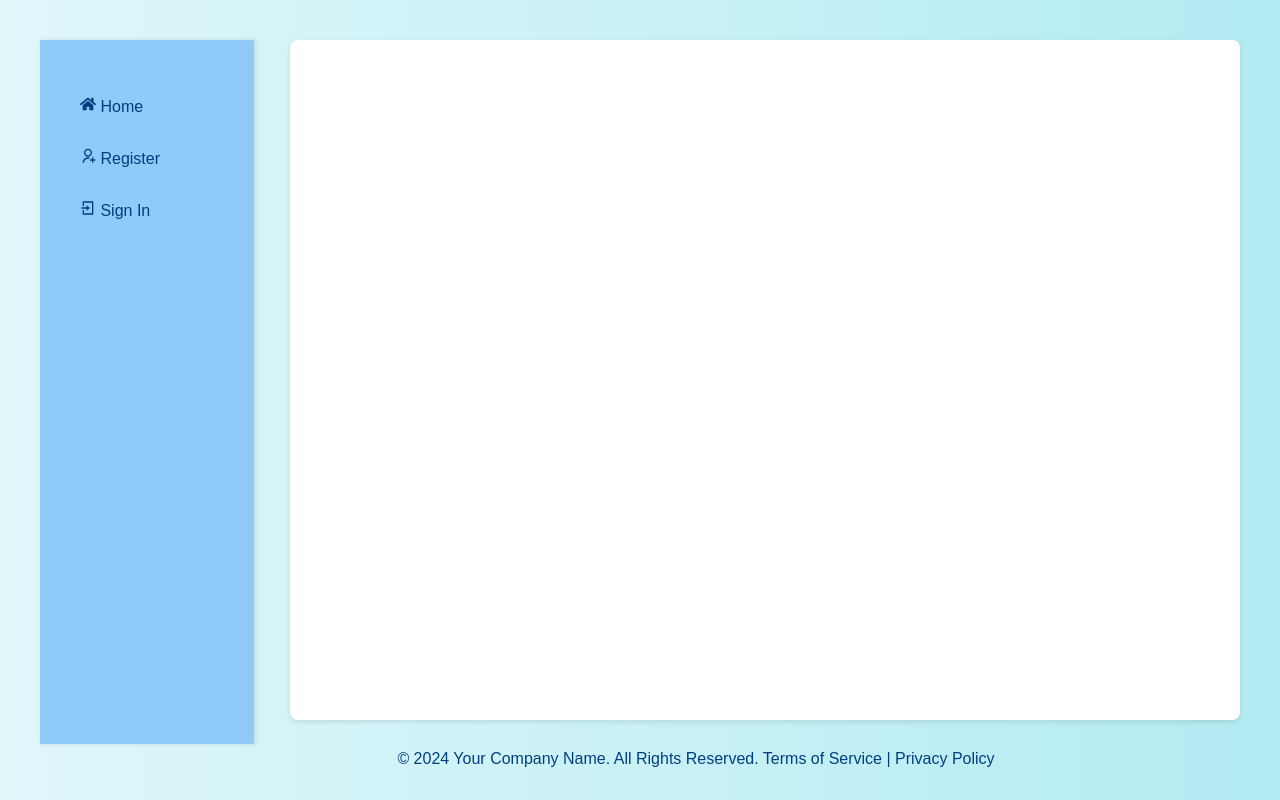
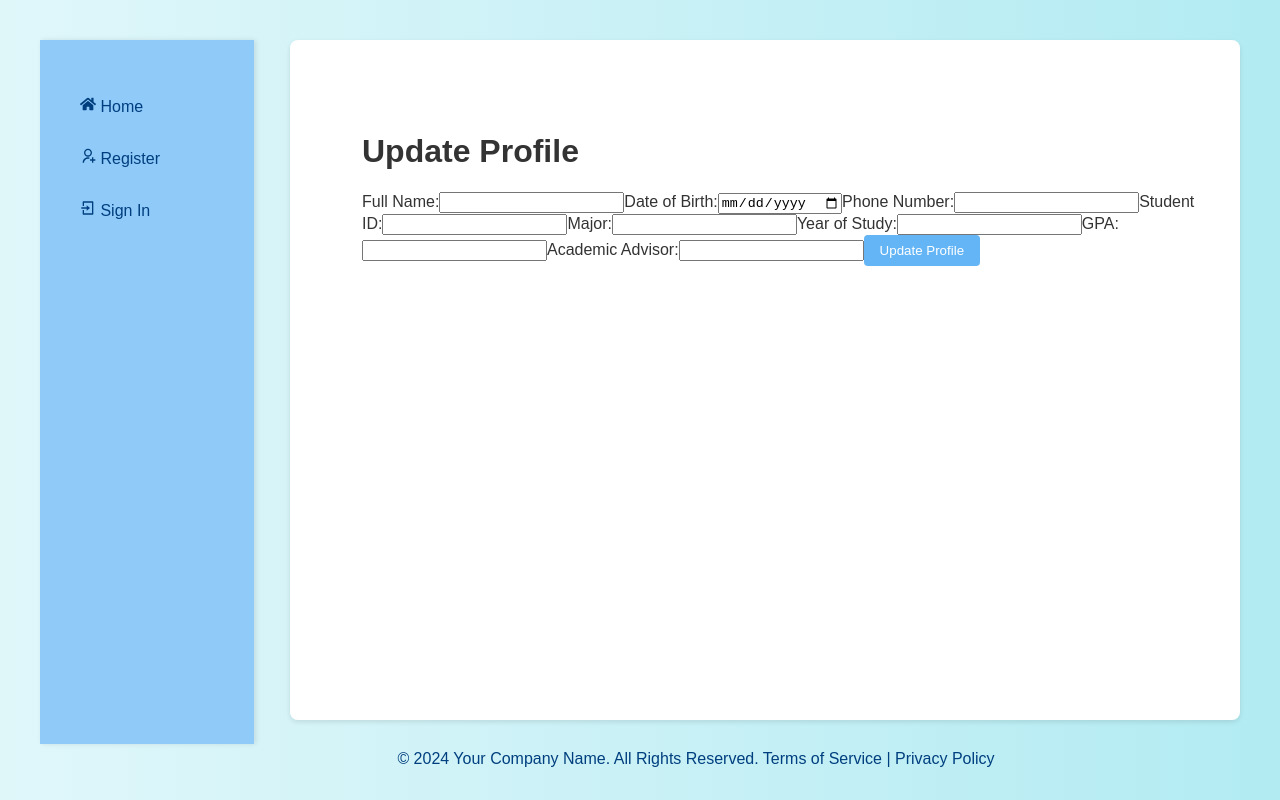
Before and after one commit to ayahae79/Focus-Board-Frontend, a React (Vite) app: page /profile in a window 1280 px wide. Built offline with nearby package versions, Linux system fonts and the light colour scheme; no server answers.

Commit message:
profile done no bugs version

```diff
--- a/src/App.jsx
+++ b/src/App.jsx
@@ -26,17 +26,17 @@ const App = () => {
 
   const fetchUserSession = async () => {
     console.log("FETCHING USER SESSION!!!")
-    console.log(user)
     try {
       const userData = await CheckSession()
+      console.log("User Data:", userData) // Log the user data here
       if (userData) {
         setUser({ data: userData, role: userData.role })
       }
     } catch (error) {
       console.error("Error fetching user session:", error)
-      setUser({ data: null, role: null })
     }
   }
+
   useEffect(() => {
     fetchUserSession()
   }, [])
@@ -74,8 +74,14 @@ const App = () => {
               element={<CourseDetails user={user.data} />}
             />
             <Route path="courses/createcourse" element={<CreateCourseForm />} />
-            <Route path="user/profile" element={<StudentProfile />} />
-            <Route path="/profile/data" element={<ProfileDisplay />} />
+            <Route
+              path="/profile"
+              element={<StudentProfile user={user.data} />}
+            />
+            <Route
+              path="/profile/data"
+              element={<ProfileDisplay user={user.data} />}
+            />
           </Routes>
         </main>
         <footer className="footer">
--- a/src/components/Nav.jsx
+++ b/src/components/Nav.jsx
@@ -32,7 +32,6 @@ const Nav = ({ user, handleLogOut }) => {
             <FaPlus /> Add Task{" "}
           </Link>
         </li>
-
       </ul>
     </nav>
   )
@@ -62,6 +61,12 @@ const Nav = ({ user, handleLogOut }) => {
           <Link to="/tasks/new" className="nav-link">
             {" "}
             <FaPlus /> Add Task{" "}
+          </Link>
+        </li>
+        <li>
+          <Link to="/profile/data" className="nav-link">
+            {" "}
+            <FaPlus /> profile{" "}
           </Link>
         </li>
       </ul>
--- a/src/components/StudentProfile.jsx
+++ b/src/components/StudentProfile.jsx
@@ -1,72 +1,154 @@
-// src/StudentProfile.js
-import React, { useState } from 'react';
-import { useNavigate } from 'react-router-dom';
+import React, { useState, useEffect } from "react"
+import { useNavigate } from "react-router-dom"
+import axios from "axios"
 
-const StudentProfile = () => {
+const BASE_URL = "http://localhost:3000"
+
+const StudentProfile = ({ user }) => {
   const [formData, setFormData] = useState({
-        full_name: '',
-        profile_picture: '',
-        date_of_birth: '',
-        email: '',
-        phone_number: '',
-        student_id: '',
-        major: '',
-        year_of_study: '',
-        gpa: '',
-        academic_advisor: ''
-    });
+    full_name: "",
+    date_of_birth: "",
+    phone_number: "",
+    student_id: "",
+    major: "",
+    year_of_study: "",
+    gpa: "",
+    academic_advisor: "",
+  })
 
-    const navigate = useNavigate();
+  const [error, setError] = useState(null)
+  const navigate = useNavigate()
+
+  // Fetch user data when the component mounts
+  useEffect(() => {
+    const fetchUserData = async () => {
+      try {
+        const response = await axios.get(`${BASE_URL}/user/user/${user.id}`)
+        const userData = response.data
+
+        // Populate formData with the user's current information
+        setFormData({
+          full_name: userData.full_name || "",
+          date_of_birth: userData.date_of_birth
+            ? userData.date_of_birth.split("T")[0]
+            : "",
+          phone_number: userData.phone_number || "",
+          student_id: userData.student_id || "",
+          major: userData.major || "",
+          year_of_study: userData.year_of_study || "",
+          gpa: userData.gpa || "",
+          academic_advisor: userData.academic_advisor || "",
+        })
+      } catch (err) {
+        setError("Error fetching user data.")
+        console.error(err)
+      }
+    }
+
+    if (user && user.id) {
+      fetchUserData()
+    }
+  }, [user])
 
   const handleChange = (e) => {
-        const { name, value } = e.target;
-        setFormData({ ...formData, [name]: value });
-    };
+    const { name, value } = e.target
+    setFormData({ ...formData, [name]: value })
+  }
 
-    const handleSubmit = (e) => {
-        e.preventDefault();
-        // Navigate to the ProfileDisplay page with the form data
-        navigate('/profile/data', { state: { profileData: formData } });
-    };
+  const handleSubmit = async (e) => {
+    e.preventDefault()
+
+    try {
+      // Send the updated profile data to the backend
+      const response = await axios.put(`${BASE_URL}/user/profile`, {
+        ...formData,
+        userId: user.id, // Include the userId in the request
+      })
+
+      if (response.status === 200) {
+        // If successful, navigate to the ProfileDisplay page
+        navigate("/")
+      }
+    } catch (err) {
+      setError(err.response?.data?.error || "Error updating profile")
+    }
+  }
 
   return (
     <div className="container">
-            <h1>Student Profile</h1>
+      <h1>Update Profile</h1>
+      {error && <div className="error">{error}</div>}
       <form onSubmit={handleSubmit}>
         <label>Full Name:</label>
-                <input type="text" name="full_name" value={formData.full_name} onChange={handleChange} required />
-
-                {/* <label>Profile Picture URL:</label>
-                <input type="text" name="profile_picture" value={formData.profile_picture} onChange={handleChange} /> */}
+        <input
+          type="text"
+          name="full_name"
+          value={formData.full_name}
+          onChange={handleChange}
+          required
+        />
 
         <label>Date of Birth:</label>
-                <input type="date" name="date_of_birth" value={formData.date_of_birth} onChange={handleChange} required />
-
-                <label>Email:</label>
-                <input type="email" name="email" value={formData.email} onChange={handleChange} required />
+        <input
+          type="date"
+          name="date_of_birth"
+          value={formData.date_of_birth}
+          onChange={handleChange}
+        />
 
         <label>Phone Number:</label>
-                <input type="text" name="phone_number" value={formData.phone_number} onChange={handleChange} required />
+        <input
+          type="text"
+          name="phone_number"
+          value={formData.phone_number}
+          onChange={handleChange}
+        />
 
         <label>Student ID:</label>
-                <input type="text" name="student_id" value={formData.student_id} onChange={handleChange} required />
+        <input
+          type="text"
+          name="student_id"
+          value={formData.student_id}
+          onChange={handleChange}
+        />
 
         <label>Major:</label>
-                <input type="text" name="major" value={formData.major} onChange={handleChange} required />
+        <input
+          type="text"
+          name="major"
+          value={formData.major}
+          onChange={handleChange}
+        />
 
         <label>Year of Study:</label>
-                <input type="text" name="year_of_study" value={formData.year_of_study} onChange={handleChange} required />
+        <input
+          type="text"
+          name="year_of_study"
+          value={formData.year_of_study}
+          onChange={handleChange}
+        />
 
         <label>GPA:</label>
-                <input type="number" step="0.01" name="gpa" value={formData.gpa} onChange={handleChange} required />
+        <input
+          type="number"
+          step="0.1"
+          name="gpa"
+          value={formData.gpa}
+          onChange={handleChange}
+        />
 
         <label>Academic Advisor:</label>
-                <input type="text" name="academic_advisor" value={formData.academic_advisor} onChange={handleChange} required />
+        <input
+          type="text"
+          name="academic_advisor"
+          value={formData.academic_advisor}
+          onChange={handleChange}
+        />
 
-                <button type="submit">Save Profile</button>
+        <button type="submit">Update Profile</button>
       </form>
     </div>
-    );
-};
+  )
+}
 
-export default StudentProfile;
+export default StudentProfile
--- a/src/pages/ProfileDisplay.jsx
+++ b/src/pages/ProfileDisplay.jsx
@@ -1,32 +1,87 @@
-// src/ProfileDisplay.js
-import React from 'react';
-import { useLocation } from 'react-router-dom';
+import React, { useState, useEffect } from "react"
+import axios from "axios"
+import { useNavigate } from "react-router-dom"
 
-const ProfileDisplay = () => {
-    const location = useLocation();
-    const { profileData } = location.state || {};
+const BASE_URL = "http://localhost:3000"
 
-    if (!profileData) {
-        return <div>No profile data available.</div>;
+const ProfileDisplay = ({ user }) => {
+  const [userData, setUserData] = useState(null)
+  const [loading, setLoading] = useState(true)
+  const [error, setError] = useState(null)
+  const navigate = useNavigate()
+  useEffect(() => {
+    const fetchUserData = async () => {
+      try {
+        const response = await axios.get(`${BASE_URL}/user/user/${user.id}`)
+        console.log("Fetched user data:", response.data)
+        setUserData(response.data)
+      } catch (err) {
+        console.error(err)
+      } finally {
+        setLoading(false)
+      }
     }
 
-    return (
-        <div className="container">
-            <h1>Profile Details</h1>
-            <ul>
-                <li><strong>Full Name:</strong> {profileData.full_name}</li>
-                <li><strong>Profile Picture:</strong> {profileData.profile_picture}</li>
-                <li><strong>Date of Birth:</strong> {profileData.date_of_birth}</li>
-                <li><strong>Email:</strong> {profileData.email}</li>
-                <li><strong>Phone Number:</strong> {profileData.phone_number}</li>
-                <li><strong>Student ID:</strong> {profileData.student_id}</li>
-                <li><strong>Major:</strong> {profileData.major}</li>
-                <li><strong>Year of Study:</strong> {profileData.year_of_study}</li>
-                <li><strong>GPA:</strong> {profileData.gpa}</li>
-                <li><strong>Academic Advisor:</strong> {profileData.academic_advisor}</li>
-            </ul>
+    fetchUserData()
+  }, [user])
+
+  if (loading) {
+    return <div>Loading...</div>
+  }
+
+  if (error) {
+    return <div>{error}</div>
+  }
+
+  if (!userData) {
+    return <div>No user data available.</div>
+  }
+
+  return (
+    <div className="container">
+      <h1>Profile Details</h1>
+      <div className="profile-card">
+        <div className="profile-info">
+          <strong>Full Name:</strong> <span>{userData.full_name}</span>
         </div>
-    );
-};
+        <div className="profile-info">
+          <strong>Username:</strong> <span>{userData.username}</span>
+        </div>
+        <div className="profile-info">
+          <strong>Email:</strong> <span>{userData.email}</span>
+        </div>
+        <div className="profile-info">
+          <strong>Date of Birth:</strong>{" "}
+          <span>{new Date(userData.date_of_birth).toLocaleDateString()}</span>
+        </div>
+        <div className="profile-info">
+          <strong>Phone Number:</strong> <span>{userData.phone_number}</span>
+        </div>
+        <div className="profile-info">
+          <strong>Student ID:</strong> <span>{userData.student_id}</span>
+        </div>
+        <div className="profile-info">
+          <strong>Major:</strong> <span>{userData.major}</span>
+        </div>
+        <div className="profile-info">
+          <strong>Year of Study:</strong> <span>{userData.year_of_study}</span>
+        </div>
+        <div className="profile-info">
+          <strong>GPA:</strong> <span>{userData.gpa}</span>
+        </div>
+        <div className="profile-info">
+          <strong>Academic Advisor:</strong>{" "}
+          <span>{userData.academic_advisor}</span>
+        </div>
+        <button
+          onClick={() => navigate("/profile")}
+          className="update-profile-button"
+        >
+          Update Profile
+        </button>
+      </div>
+    </div>
+  )
+}
 
-export default ProfileDisplay;
+export default ProfileDisplay
```
Lines whose indentation alone changed are shown as unchanged.
